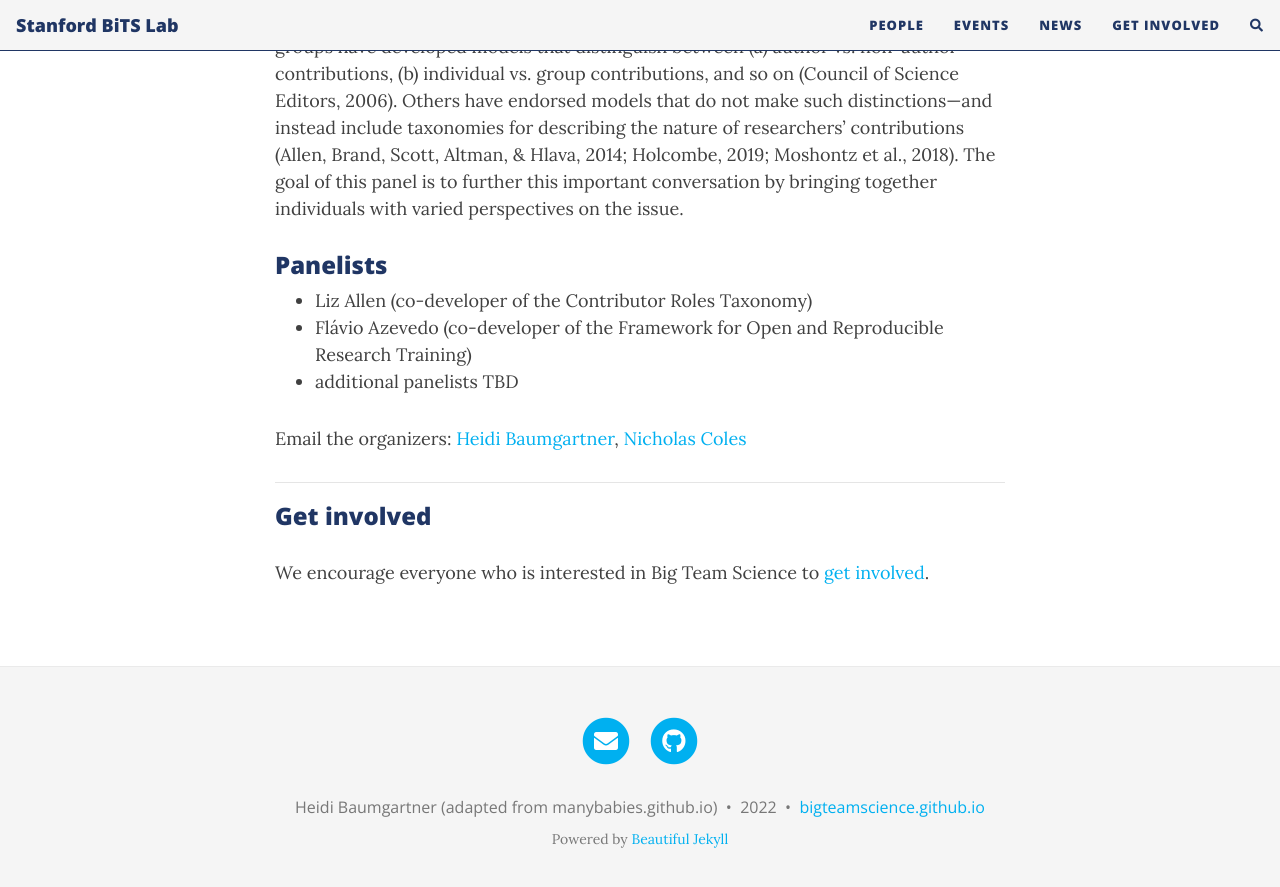
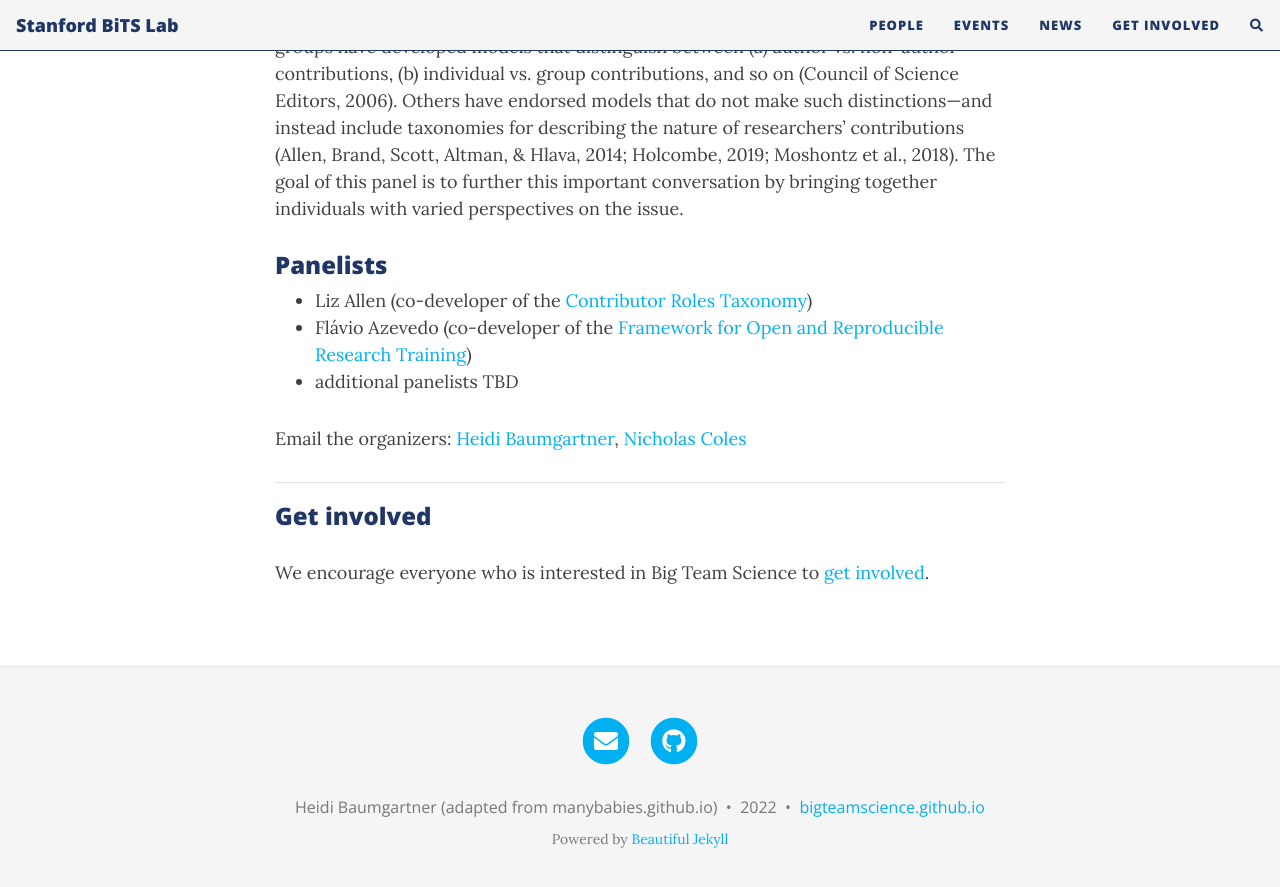
Before and after one commit to heidibaum/bigteamsciencelab.github.io, a Jekyll site: the page built from events.md, in a window 1280 px wide and 900 px high, scrolled down 853 px. Shown: the top 887 px of the window. Built offline with Jekyll 4.4.1, drawn with Linux system fonts in a browser that asks for light colours; nearby versions of some CDN libraries; comment, search, counter and statistics services are not loaded; part of the change alters nothing that is shown.

```diff
--- a/events.md
+++ b/events.md
@@ -14,8 +14,8 @@ cover-img: /assets/img/events_blank.png
 The rise of big team science (Coles et al. 2022) has vitalized conversations about how scientific contributions are recognized and rewarded. This panel will discuss one of the central issues in these conversations: what constitutes authorship in science? Perspectives on this issue vary both within and between individual researchers, scientific organizations, publishers, and science stakeholders. For example, some groups have developed models that distinguish between (a) author vs. non-author contributions, (b) individual vs. group contributions, and so on (Council of Science Editors, 2006). Others have endorsed models that do not make such distinctions—and instead include taxonomies for describing the nature of researchers’ contributions (Allen, Brand, Scott, Altman, & Hlava, 2014; Holcombe, 2019; Moshontz et al., 2018). The goal of this panel is to further this important conversation by bringing together individuals with varied perspectives on the issue.
 
 ### Panelists
-* Liz Allen (co-developer of the Contributor Roles Taxonomy)
-* Flávio Azevedo (co-developer of the Framework for Open and Reproducible Research Training)
+* Liz Allen (co-developer of the [Contributor Roles Taxonomy](https://casrai.org/credit/))
+* Flávio Azevedo (co-developer of the [Framework for Open and Reproducible Research Training](https://forrt.org))
 * additional panelists TBD
 
 <!---
```
